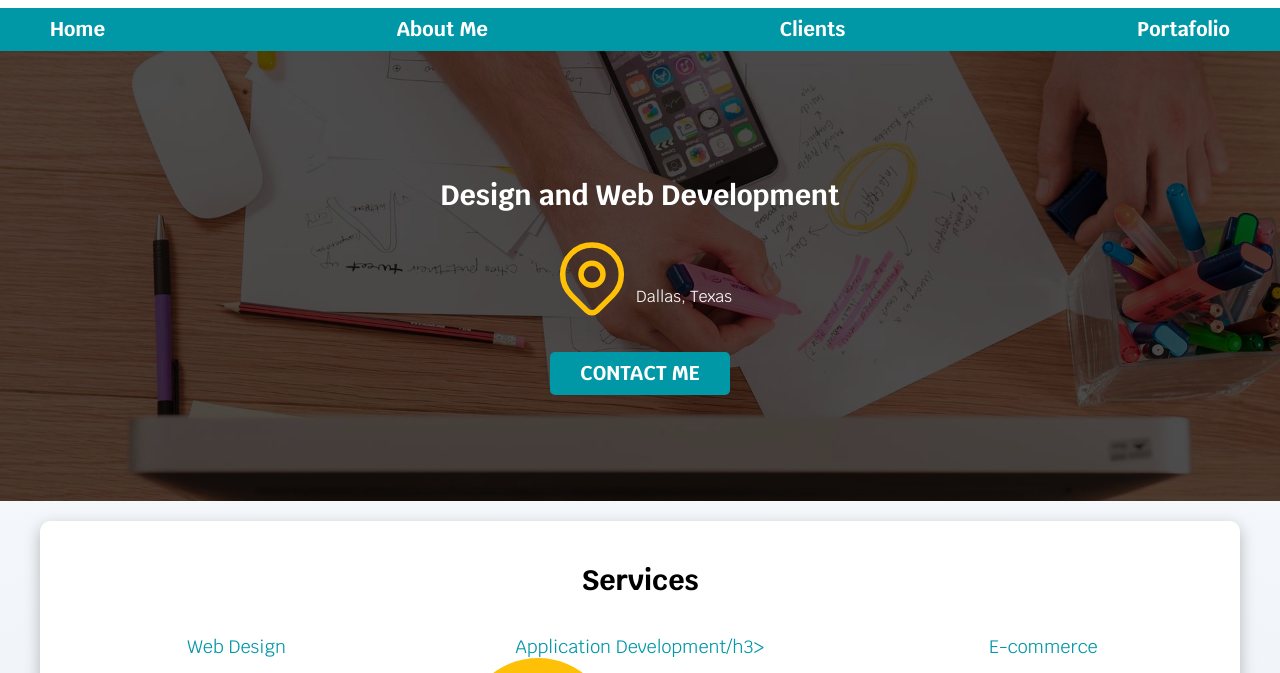
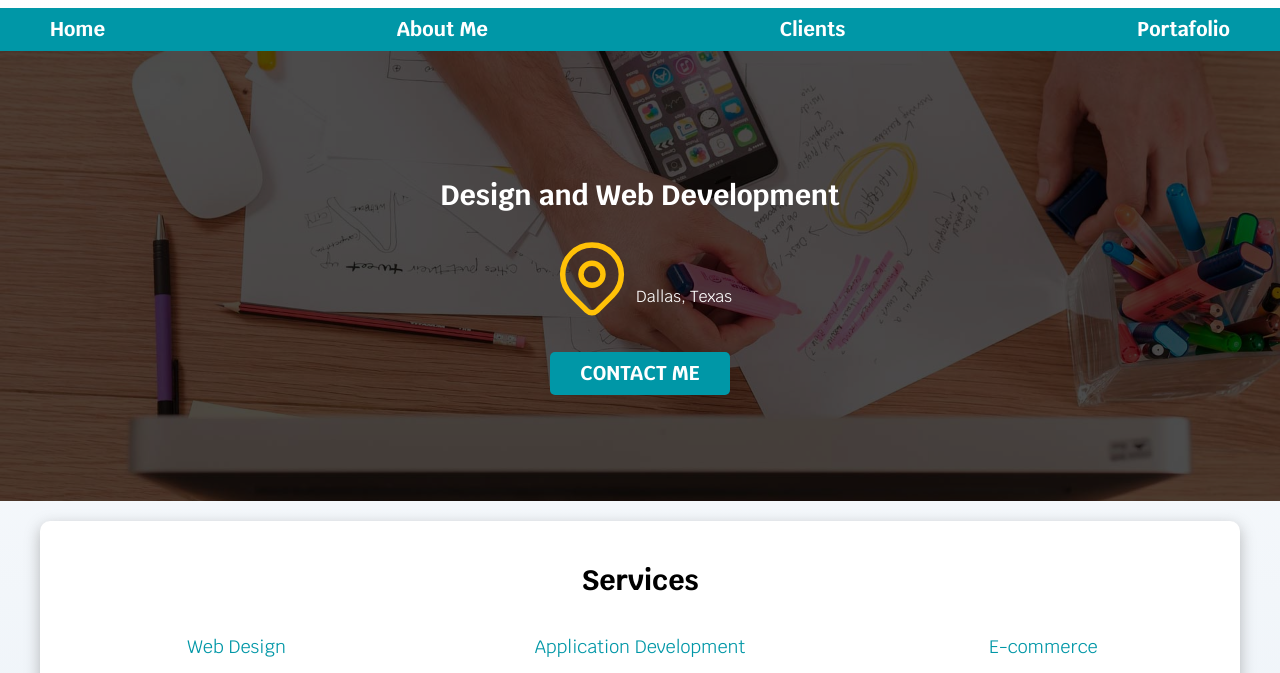
Before and after one commit to erickdallas30/deployment-lab2, a website: page public/index.html in a window 1280 px wide. Shown: the part 87-760 px from the top of the page. Drawn offline with Linux system fonts and the light colour scheme; files whose address does not match are found by name.

Commit message:
second deployment commit

```diff
--- a/public/index.html
+++ b/public/index.html
@@ -69,7 +69,7 @@
             </section>
 
             <section class="servicio">
-                <h3>Application Development/h3>
+                <h3>Application Development</h3>
                 <div class="iconos">
                     <svg xmlns="http://www.w3.org/2000/svg" class="icon icon-tabler icon-tabler-brand-android"
                         width="44" height="44" viewBox="0 0 24 24" stroke-width="1.5" stroke="#2c3e50" fill="none"
```
